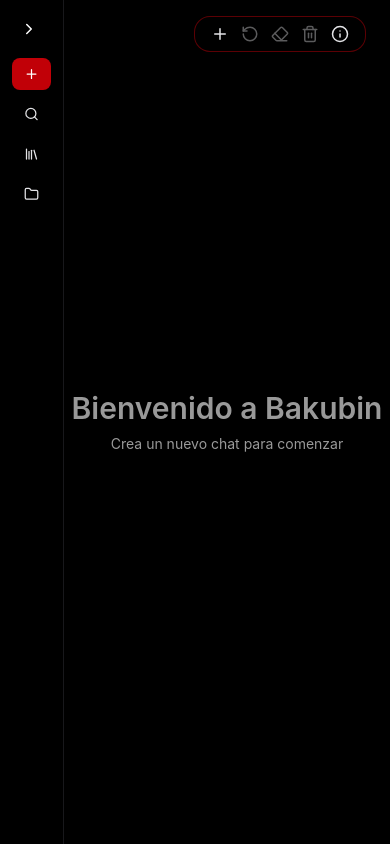
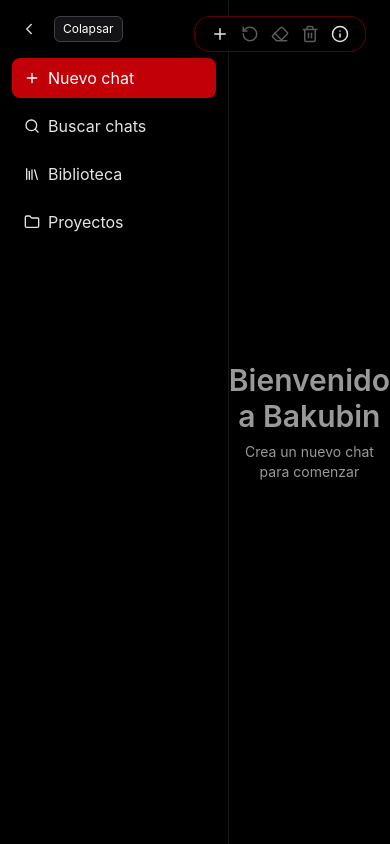
Before and after one commit to mijail-bakunin/bakubin-front, a Next.js app: page /chat in a window 390 px wide. Both pictures are taken after a click on the button 29 px from the left and 29 px from the top of the page. Built offline with nearby package versions, Linux system fonts and the light colour scheme.

Commit message:
Add new chatMessage

```diff
--- a/components/chat/ChatMessages.tsx
+++ b/components/chat/ChatMessages.tsx
@@ -1,6 +1,6 @@
 "use client";
 
-import { useRef, useEffect } from "react";
+import { useRef, useEffect, useCallback } from "react";
 import { Message } from "@/store/chatStore";
 import ChatMessage from "./ChatMessage";
 import clsx from "clsx";
@@ -37,31 +37,41 @@
 
 export default function ChatMessages({ messages, isTyping }: Props) {
   const containerRef = useRef<HTMLDivElement | null>(null);
+
   const grouped = groupByDate(messages ?? []);
 
+  // Detecta si el usuario está en el fondo (importante)
+  const isAtBottom = useCallback(() => {
+    const el = containerRef.current;
+    if (!el) return true;
+    const dif = el.scrollHeight - el.scrollTop - el.clientHeight;
+    return dif < 20; // margen tolerante
+  }, []);
+
+  // Auto-scroll inteligente
   useEffect(() => {
     const el = containerRef.current;
     if (!el) return;
 
-    el.scrollTo({
-      top: el.scrollHeight,
-      behavior: "smooth",
-    });
-  }, [messages.length, isTyping]);
+    if (isAtBottom()) {
+      el.scrollTo({
+        top: el.scrollHeight,
+        behavior: "smooth",
+      });
+    }
+  }, [messages.length, isTyping, isAtBottom]);
 
   return (
     <div
       ref={containerRef}
-      className="flex-1 overflow-y-auto px-6 py-4 space-y-6"
+      className="flex-1 overflow-y-auto px-6 py-4 space-y-6 custom-scroll"
     >
       {grouped.map((group) => (
         <div key={group.dateLabel} className="space-y-3">
           {/* Separador de fecha */}
           <div className="flex items-center gap-3 text-xs text-zinc-500 select-none">
             <div className="h-px flex-1 bg-zinc-800" />
-            <span className="uppercase tracking-wide">
-              {group.dateLabel}
-            </span>
+            <span className="uppercase tracking-wide">{group.dateLabel}</span>
             <div className="h-px flex-1 bg-zinc-800" />
           </div>
 
@@ -71,7 +81,7 @@
         </div>
       ))}
 
-      {/* Indicador de “Bakubin está escribiendo…” */}
+      {/* Indicador de “escribiendo…” */}
       {isTyping && (
         <div className="w-full flex justify-start mt-2">
           <div className="inline-flex items-center gap-2 px-3 py-2 rounded-2xl bg-zinc-900/80 border border-zinc-800 text-xs text-zinc-300">
--- a/components/chat/ChatSidebar.tsx
+++ b/components/chat/ChatSidebar.tsx
@@ -1,69 +1,99 @@
 "use client";
 
+import { useEffect } from "react";
 import { useChatStore } from "@/store/chatStore";
 import { useSidebarStore } from "@/store/useSidebarStore";
 
 import ChatSidebarItem from "./ChatSidebarItem";
-import { Plus, Search, Library, Folder, ChevronLeft, ChevronRight } from "lucide-react";
+import Tooltip from "../ui/Tooltip";
+
+import {
+  Plus,
+  Search,
+  Library,
+  Folder,
+  ChevronLeft,
+  ChevronRight,
+} from "lucide-react";
+
+import clsx from "clsx";
 import { groupChats } from "@/lib/groupChats";
-import clsx from "clsx";
 
 export default function ChatSidebar() {
   const chats = useChatStore((s) => s.chats);
   const createChat = useChatStore((s) => s.createChat);
   const activeChatId = useChatStore((s) => s.activeChatId);
 
-  const { collapsed, toggle } = useSidebarStore();
+  const { collapsed, toggle, setCollapsed, hydrated, hydrate } = useSidebarStore();
 
   const groups = groupChats(chats);
+
+  // Hidratar store en cliente
+  useEffect(() => {
+    hydrate();
+  }, [hydrate]);
+
+  // Auto-colapsar en mobile
+  useEffect(() => {
+    const update = () => {
+      if (window.innerWidth < 900) setCollapsed(true);
+    };
+    update();
+    window.addEventListener("resize", update);
+    return () => window.removeEventListener("resize", update);
+  }, [setCollapsed]);
+
+  // Evitar Hydration Mismatch
+  if (!hydrated) {
+    return <div className="w-16 h-full border-r border-zinc-900 bg-black/60" />;
+  }
 
   return (
     <div
       className={clsx(
-        "h-full border-r border-zinc-900 bg-black/60 backdrop-blur-md transition-all duration-300",
+        "h-full border-r border-zinc-900 bg-black/60 backdrop-blur-md",
+        "transition-all duration-300 ease-[cubic-bezier(0.18,0.89,0.32,1.28)]",
         "flex flex-col",
         collapsed ? "w-16" : "w-64"
       )}
     >
-      {/* HEADER – TOGGLE BUTTON */}
+      {/* HEADER TOGGLE */}
       <div className="flex items-center justify-between p-3">
+        <Tooltip label={collapsed ? "Expandir" : "Colapsar"} disabled={false}>
           <button
             onClick={toggle}
-          className="p-2 rounded-md hover:bg-zinc-800 transition"
+            className="p-2 rounded-md hover:bg-zinc-800 transition text-zinc-300"
           >
             {collapsed ? <ChevronRight size={18} /> : <ChevronLeft size={18} />}
           </button>
+        </Tooltip>
       </div>
 
-      {/* TOP ACTION BUTTONS */}
+      {/* BOTONES SUPERIORES */}
       <div className={clsx("flex flex-col gap-2 px-3", collapsed && "items-center px-1")}>
 
-        {/* Nuevo chat */}
+        {/* NUEVO CHAT */}
+        <Tooltip label="Nuevo chat" side="right" disabled={collapsed}>
           <button
             onClick={createChat}
             className={clsx(
-            "flex items-center gap-2 px-3 py-2 rounded-md bg-red-700 hover:bg-red-600 transition text-white w-full",
+              "flex items-center gap-2 px-3 py-2 rounded-md bg-red-700 hover:bg-red-600 transition text-white w-full shadow-sm",
               collapsed && "justify-center px-0"
             )}
           >
             <Plus size={16} />
             {!collapsed && "Nuevo chat"}
           </button>
+        </Tooltip>
 
-        {/* Buscar chats */}
-        <SidebarButton collapsed={collapsed} icon={<Search size={16} />} label="Buscar chats" />
-
-        {/* Biblioteca */}
-        <SidebarButton collapsed={collapsed} icon={<Library size={16} />} label="Biblioteca" />
-
-        {/* Proyectos */}
-        <SidebarButton collapsed={collapsed} icon={<Folder size={16} />} label="Proyectos" />
-
+        <SidebarMinimalButton collapsed={collapsed} icon={<Search size={16} />} label="Buscar chats" />
+        <SidebarMinimalButton collapsed={collapsed} icon={<Library size={16} />} label="Biblioteca" />
+        <SidebarMinimalButton collapsed={collapsed} icon={<Folder size={16} />} label="Proyectos" />
       </div>
 
-      {/* LISTA DE CHATS – solo mostrar cuando NO está colapsado */}
+      {/* LISTA DE CHATS */}
       {!collapsed && (
-        <div className="flex-1 overflow-y-auto mt-4 px-2">
+        <div className="flex-1 overflow-y-auto mt-4 px-2 custom-scroll">
           {Object.entries(groups).map(([groupName, list]) =>
             list.length > 0 ? (
               <div key={groupName} className="mb-4">
@@ -89,7 +119,7 @@
   );
 }
 
-function SidebarButton({
+function SidebarMinimalButton({
   collapsed,
   icon,
   label,
@@ -99,6 +129,7 @@
   label: string;
 }) {
   return (
+    <Tooltip label={label} side="right" disabled={collapsed}>
       <button
         className={clsx(
           "flex items-center gap-2 px-3 py-2 rounded-md hover:bg-zinc-800 transition text-zinc-200 w-full",
@@ -108,5 +139,6 @@
         {icon}
         {!collapsed && label}
       </button>
+    </Tooltip>
   );
 }
--- /dev/null
+++ b/components/ui/Tooltip.tsx
@@ -0,0 +1,65 @@
+"use client";
+
+import { useState, useEffect } from "react";
+import clsx from "clsx";
+
+export default function Tooltip({
+  label,
+  children,
+  side = "right",
+  disabled = false, // ← NUEVO
+}: {
+  label: string;
+  children: React.ReactNode;
+  side?: "right" | "left" | "top" | "bottom";
+  disabled?: boolean;
+}) {
+  const [visible, setVisible] = useState(false);
+  const [timer, setTimer] = useState<NodeJS.Timeout | null>(null);
+
+  // Si el tooltip está deshabilitado, lo ocultamos inmediatamente
+  useEffect(() => {
+    if (disabled && visible) setVisible(false);
+  }, [disabled, visible]);
+
+  const show = () => {
+    if (disabled) return;
+    const t = setTimeout(() => setVisible(true), 250);
+    setTimer(t);
+  };
+
+  const hide = () => {
+    if (timer) clearTimeout(timer);
+    setVisible(false);
+  };
+
+  if (disabled) {
+    return <>{children}</>;
+  }
+
+  return (
+    <div
+      className="relative inline-flex items-center"
+      onMouseEnter={show}
+      onMouseLeave={hide}
+    >
+      {children}
+
+      {visible && (
+        <div
+          className={clsx(
+            "absolute px-2 py-1 text-xs rounded-md backdrop-blur-md bg-zinc-900/80 text-white shadow-xl",
+            "border border-zinc-700 whitespace-nowrap transition-all duration-150",
+
+            side === "right" && "left-full ml-2 top-1/2 -translate-y-1/2",
+            side === "left" && "right-full mr-2 top-1/2 -translate-y-1/2",
+            side === "top" && "bottom-full mb-2 left-1/2 -translate-x-1/2",
+            side === "bottom" && "top-full mt-2 left-1/2 -translate-x-1/2"
+          )}
+        >
+          {label}
+        </div>
+      )}
+    </div>
+  );
+}
--- a/store/useSidebarStore.ts
+++ b/store/useSidebarStore.ts
@@ -5,12 +5,39 @@
 
 type SidebarState = {
   collapsed: boolean;
+  hydrated: boolean;
   toggle: () => void;
   setCollapsed: (v: boolean) => void;
+  hydrate: () => void;
 };
 
 export const useSidebarStore = create<SidebarState>((set) => ({
-  collapsed: false,
-  toggle: () => set((s) => ({ collapsed: !s.collapsed })),
-  setCollapsed: (v) => set({ collapsed: v }),
+  collapsed: false,     // SSR SIEMPRE arranca expandido → no rompe hydration
+  hydrated: false,      // indica si ya leyó localStorage
+
+  hydrate: () => {
+    if (typeof window === "undefined") return;
+    const saved = localStorage.getItem("sidebar-collapsed");
+    set({
+      collapsed: saved ? JSON.parse(saved) : false,
+      hydrated: true,
+    });
+  },
+
+  toggle: () =>
+    set((s) => {
+      const newVal = !s.collapsed;
+      if (typeof window !== "undefined" && s.hydrated) {
+        localStorage.setItem("sidebar-collapsed", JSON.stringify(newVal));
+      }
+      return { collapsed: newVal };
+    }),
+
+  setCollapsed: (v) =>
+    set(() => {
+      if (typeof window !== "undefined") {
+        localStorage.setItem("sidebar-collapsed", JSON.stringify(v));
+      }
+      return { collapsed: v };
+    }),
 }));
```
Also changed, not shown: components/chat/ChatMessage.tsx (+4 -4 lines). Lines whose indentation alone changed are shown as unchanged.
